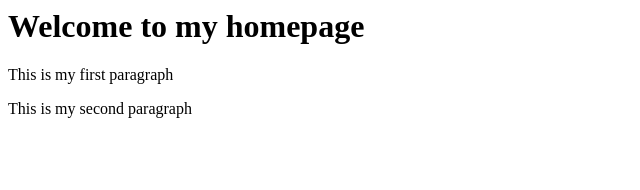
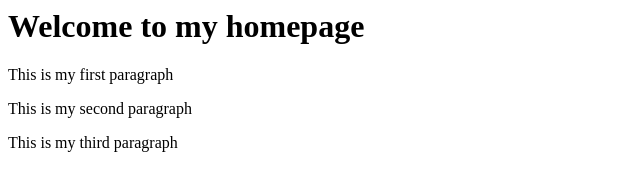
Before and after one commit to tom0407/Intro-to-IT, a plain HTML site: page index.html in a window 1280 px wide. Shown: the whole page, without its empty margins (0-640 px from the left). Drawn offline with Linux system fonts and the light colour scheme.

Commit message:
new update

```diff
--- a/index.html
+++ b/index.html
@@ -6,6 +6,7 @@
         <h1>Welcome to my homepage</h1>
         <p>This is my first paragraph</p>
         <p>This is my second paragraph</p>
+        <p>This is my third paragraph</p>
 
     </body>
 </html>
```
